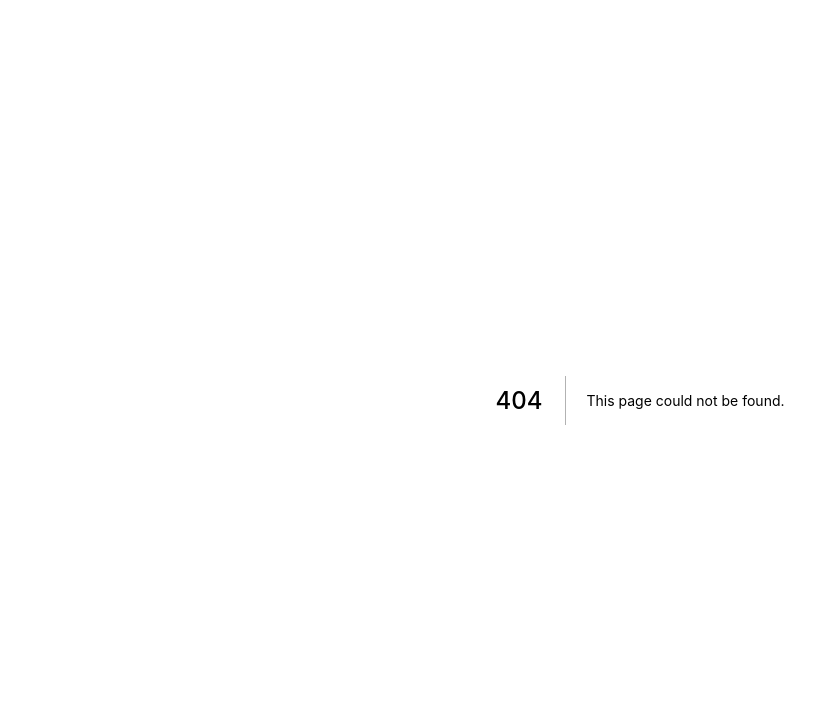
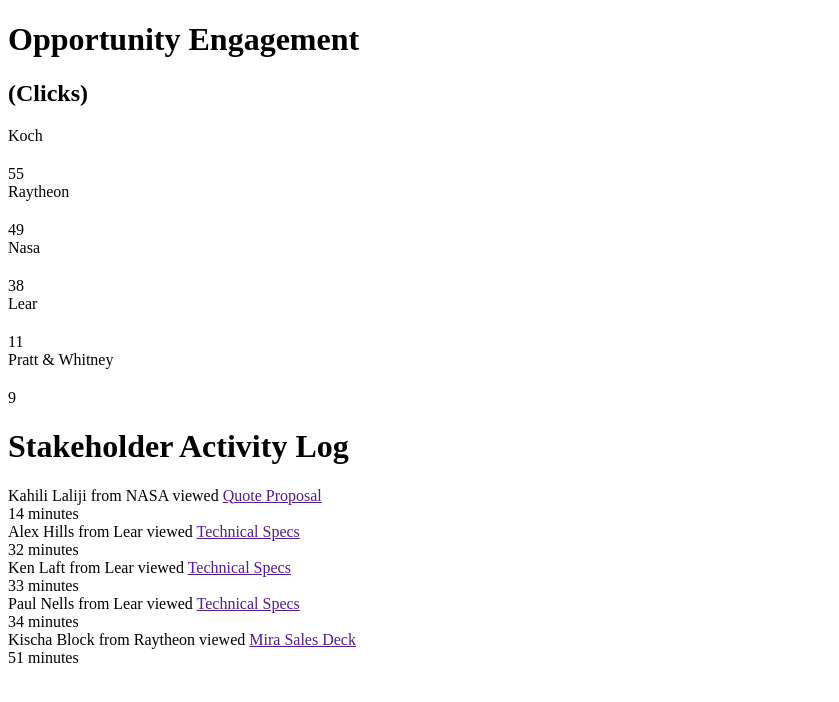
Before and after one commit to esemeniuc/sales-dashboard, a Next.js app in the folder client/: page /vendorStats/1 in a window 1280 px wide. Before the commit this address had no page. Shown: the top 702 px of the page, without its empty margins (0-839 px from the left). Built offline with nearby package versions, Linux system fonts and the light colour scheme.

Commit message:
add outline of first 2 sections

```diff
--- /dev/null
+++ b/client/pages/vendorStats/[portalId].tsx
@@ -0,0 +1,151 @@
+import {useRouter} from "next/router";
+import React from "react";
+import 'tailwindcss/tailwind.css';
+import Link from "../../components/generic/Link";
+import {formatDistanceToNowStrict, subMinutes} from "date-fns";
+
+export function OpportunityEngagementDemo() {
+    const data = [
+        {
+            name: "Koch",
+            eventCount: 55,
+        }, {
+            name: "Raytheon",
+            eventCount: 49,
+        }, {
+            name: "Nasa",
+            eventCount: 38,
+        }, {
+            name: "Lear",
+            eventCount: 11,
+        }, {
+            name: "Pratt & Whitney",
+            eventCount: 9,
+        },
+    ];
+
+    const maxClickCount = data.reduce((prevMax, currVal) => Math.max(prevMax, currVal.eventCount), 0);
+    return <div>
+        <h1>Opportunity Engagement</h1>
+        <h2>(Clicks)</h2>
+        {
+            data.map(company => {
+                return <div>
+                    {company.name}
+                    <div className="flex align-middle gap-1">
+                        <div className="h-10 w-full rounded ring-1 ring-inset ring-black ring-opacity-0 bg-green-500"
+                             style={{height: 20, width: `${Math.ceil(100 * company.eventCount / maxClickCount)}%`}}/>
+                        {company.eventCount}
+                    </div>
+                </div>;
+            })
+        }
+    </div>;
+}
+
+
+export function StakeholderActivityLogDemo() {
+    const now = new Date();
+    const data = [
+        {
+            name: "Kahili Laliji",
+            company: "NASA",
+            link: {
+                body: "Quote Proposal",
+                href: "",
+            },
+            timestamp: subMinutes(now, 14).toISOString()
+        },
+        {
+            name: "Alex Hills",
+            company: "Lear",
+            link: {
+                body: "Technical Specs",
+                href: "",
+            },
+            timestamp: subMinutes(now, 32).toISOString()
+        },
+        {
+            name: "Ken Laft",
+            company: "Lear",
+            link: {
+                body: "Technical Specs",
+                href: "",
+            },
+            timestamp: subMinutes(now, 33).toISOString()
+        },
+        {
+            name: "Paul Nells",
+            company: "Lear",
+            link: {
+                body: "Technical Specs",
+                href: "",
+            },
+            timestamp: subMinutes(now, 34).toISOString()
+        },
+        {
+            name: "Kischa Block",
+            company: "Raytheon",
+            link: {
+                body: "Mira Sales Deck",
+                href: "",
+            },
+            timestamp: subMinutes(now, 51).toISOString()
+        },
+    ];
+    return <div>
+        <h1>Stakeholder Activity Log</h1>
+        {
+            data.map(event => {
+                return <div>
+                    <div className="flex justify-between">
+                        <div>
+                            {`${event.name} from ${event.company} viewed `}
+                            <Link href={event.link.href}>{event.link.body}</Link>
+                        </div>
+                        <span className="text-right">{formatDistanceToNowStrict(new Date(event.timestamp))}</span>
+                    </div>
+                </div>;
+            })
+        }
+    </div>;
+}
+
+// export function OpportunityEngagement() {
+//
+//     return <div>
+//
+//
+//     </div>;
+// }
+
+
+export default function VendorStats() {
+    const router = useRouter();
+    const {portalId} = router.query;
+    // const {data, loading, error} = usePortalQuery({
+    //     skip: (typeof portalId !== "string" || !portalId),
+    //     variables: {portalId: portalId as string}, //cast should be safe with 'skip'
+    //     client: APOLLO_CLIENT,
+    // });
+    //
+    // if (loading) {
+    //     return <>Loading!</>;
+    // }
+    //
+    // if (error) {
+    //     return <>Error! {JSON.stringify(error)}</>;
+    // }
+    //
+    // if (!portalId || typeof portalId !== "string") {
+    //     return <>Wrong Portal Id!</>;
+    // }
+    //
+    // if (!data) {
+    //     return <>No Data!</>;
+    // }
+    return <>
+        <OpportunityEngagementDemo/>
+        <StakeholderActivityLogDemo/>
+    </>;
+}
```
